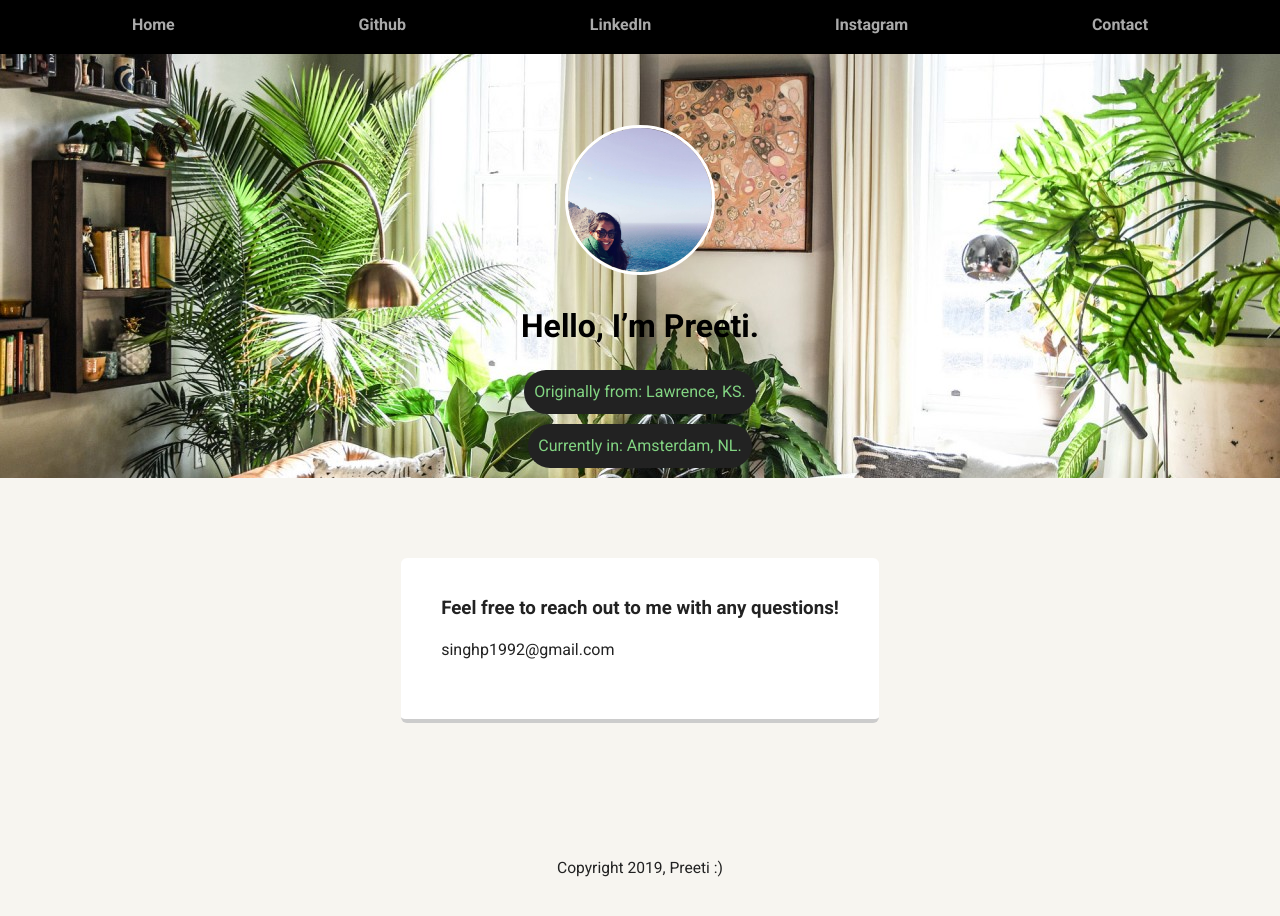
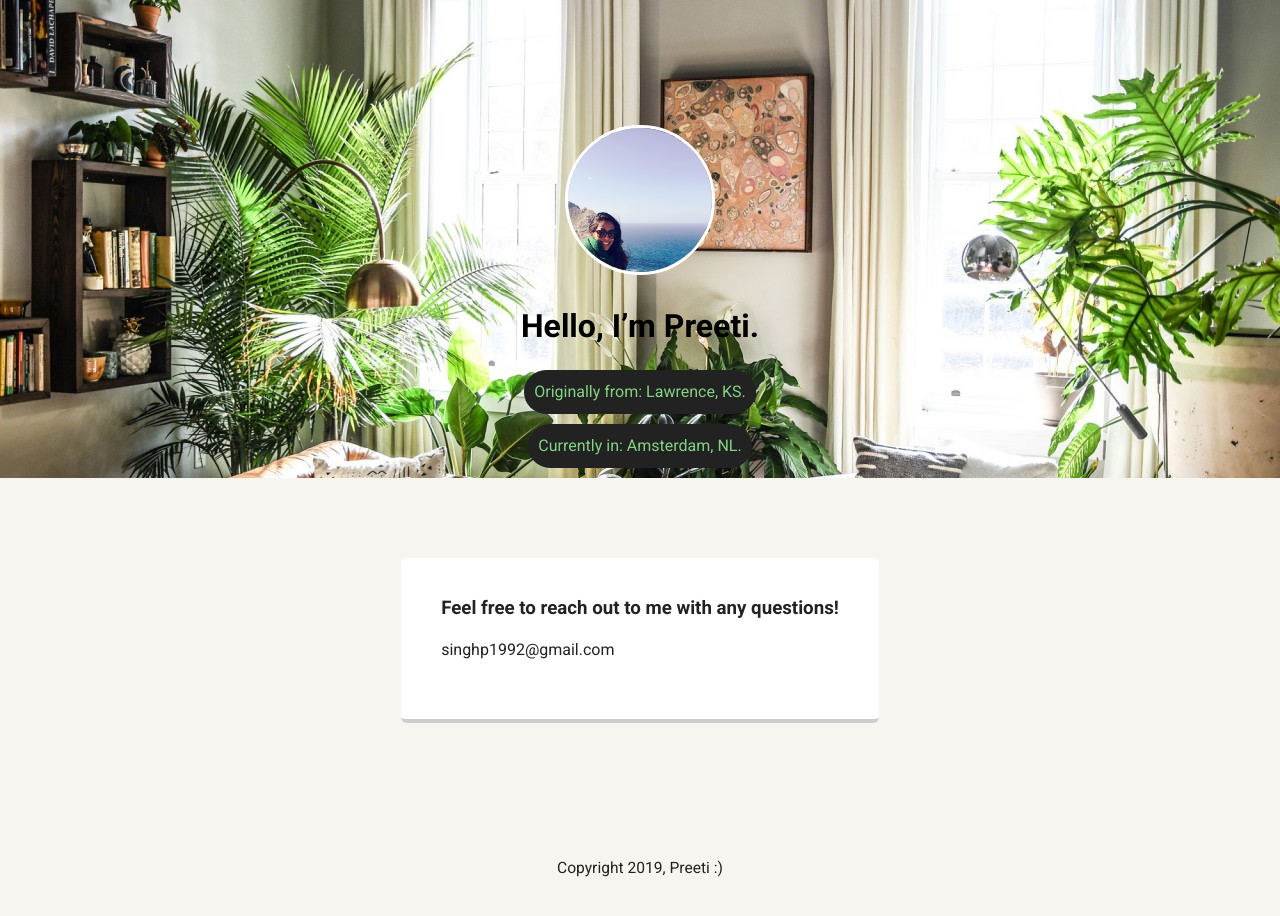
Before and after one commit to singhp1992/personal-website, a plain HTML site: page contact.html in a window 1280 px wide. Drawn offline with Linux system fonts and the light colour scheme; a web font is replaced by a local one.

Commit message:
removed div to see if I like the changes

```diff
--- a/contact.html
+++ b/contact.html
@@ -12,15 +12,7 @@
 
 <body>
 
-    <div class="main-nav">
-        <ul class="nav">
-            <li><a href="index.html">Home</a></li>
-            <li><a href="https://github.com/singhp1992" target="_blank">Github</a></li>
-            <li><a href="https://www.linkedin.com/in/preeti-singh2/" target="_blank">LinkedIn</a></li>
-            <li><a href="https://www.instagram.com/preeto_3/" target="_blank">Instagram</a></li>
-            <li><a href="#">Contact</a></li>
-        </ul>
-    </div>
+
 
     <header>
         <img src="images/me.png" alt="Drawing of Jane Smith" class="profile-image">
```
